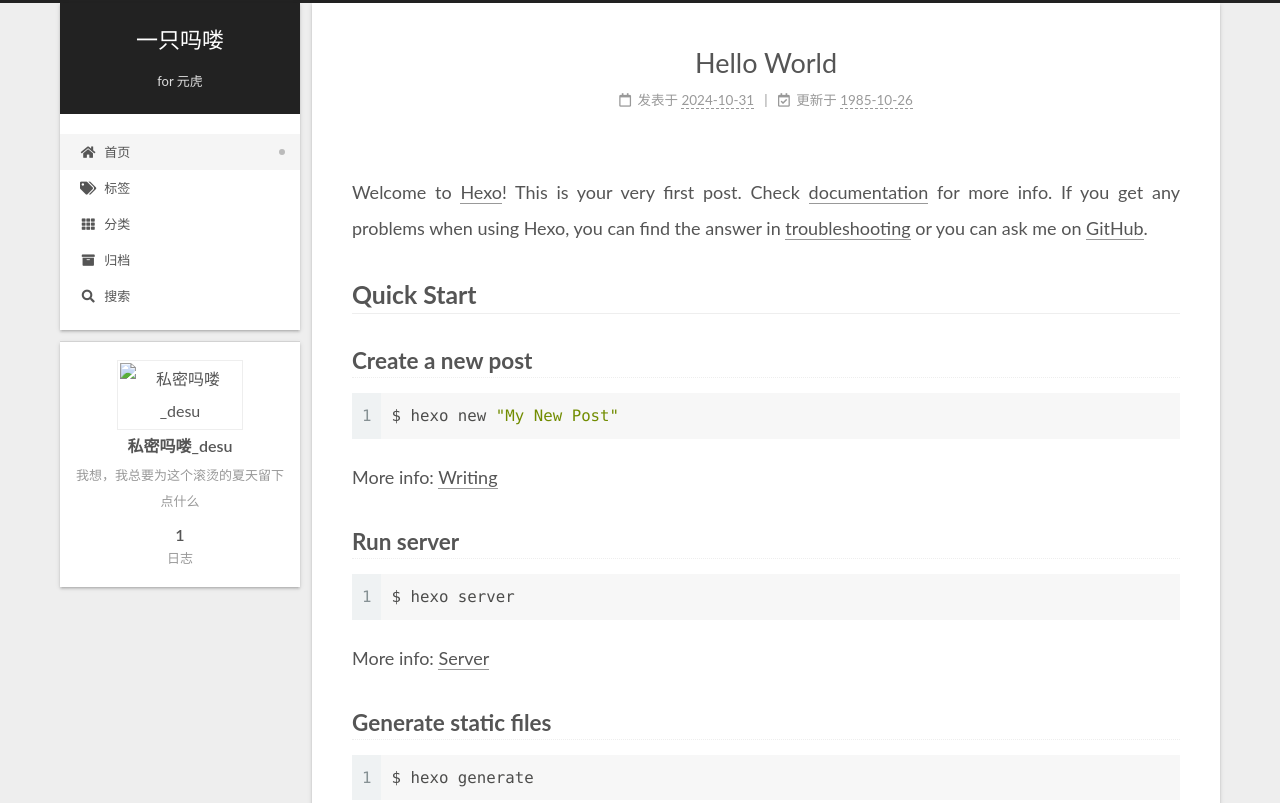
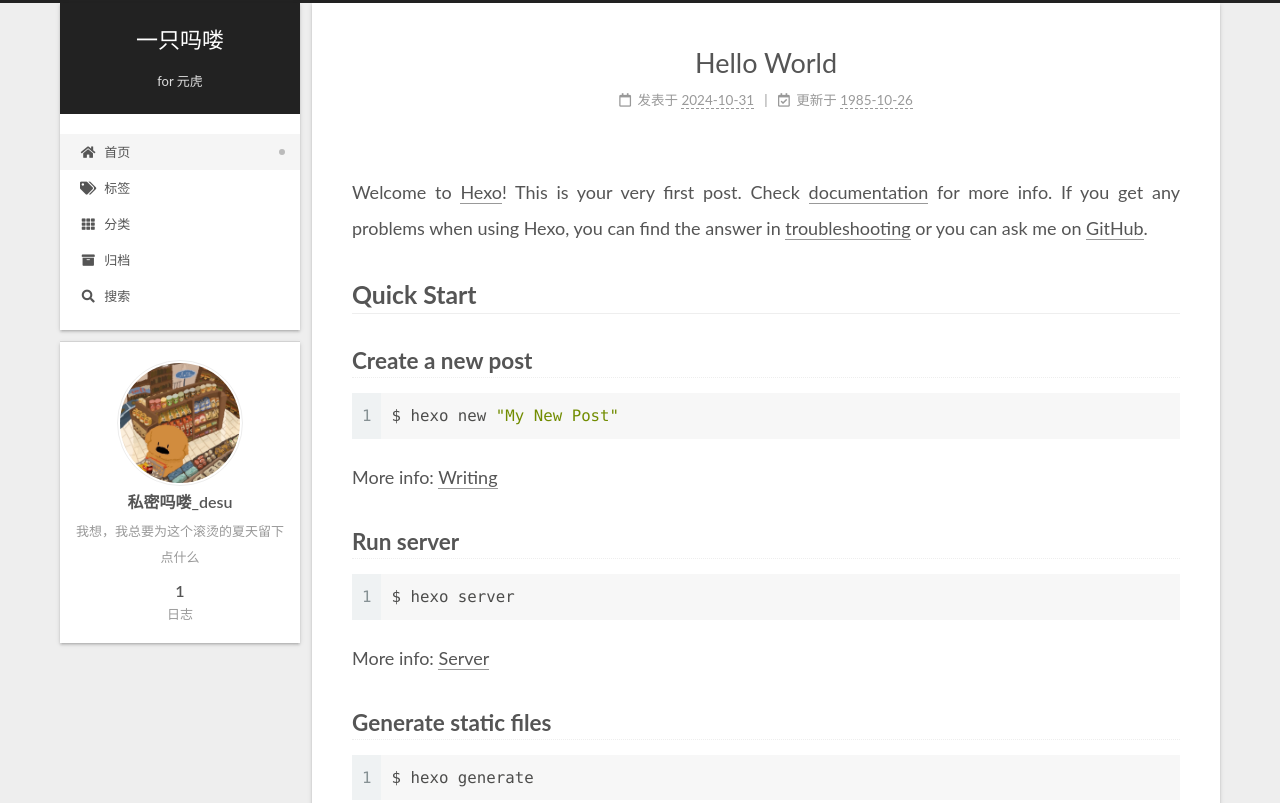
Before and after one commit to MonkeyKing240703/Blog, a plain HTML site: page index.html in a window 1280 px wide. Shown: the top 803 px of the page. Drawn offline with Linux system fonts and the light colour scheme.

Commit message:
Site updated: 2024-10-31 02:40:54

```diff
--- a/css/main.css
+++ b/css/main.css
@@ -1141,6 +1141,7 @@ pre .javascript .function {
   margin: 0 auto;
   max-width: 120px;
   padding: 2px;
+  border-radius: 50%;
 }
 .site-author-name {
   color: var(--text-color);
@@ -1168,7 +1169,7 @@ pre .javascript .function {
 }
 .links-of-author a::before,
 .links-of-author span.exturl::before {
-  background: #1d2893;
+  background: #30ffc9;
   border-radius: 50%;
   content: ' ';
   display: inline-block;
--- a/index.html
+++ b/index.html
@@ -191,7 +191,7 @@
     <link itemprop="mainEntityOfPage" href="http://example.com/2024/10/31/hello-world/">
 
     <span hidden itemprop="author" itemscope itemtype="http://schema.org/Person">
-      <meta itemprop="image" content="/uploads/head.png">
+      <meta itemprop="image" content="/uploads/head.jpg">
       <meta itemprop="name" content="私密吗喽_desu">
       <meta itemprop="description" content="我想，我总要为这个滚烫的夏天留下点什么">
     </span>
@@ -320,7 +320,7 @@
       <div class="site-overview-wrap sidebar-panel">
         <div class="site-author motion-element" itemprop="author" itemscope itemtype="http://schema.org/Person">
     <img class="site-author-image" itemprop="image" alt="私密吗喽_desu"
-      src="/uploads/head.png">
+      src="/uploads/head.jpg">
   <p class="site-author-name" itemprop="name">私密吗喽_desu</p>
   <div class="site-description" itemprop="description">我想，我总要为这个滚烫的夏天留下点什么</div>
 </div>
```
Also changed, not shown: 2024/10/31/hello-world/index.html (+2 -2 lines), archives/2024/10/index.html (+1 -1 lines), archives/2024/index.html (+1 -1 lines), archives/index.html (+1 -1 lines).
